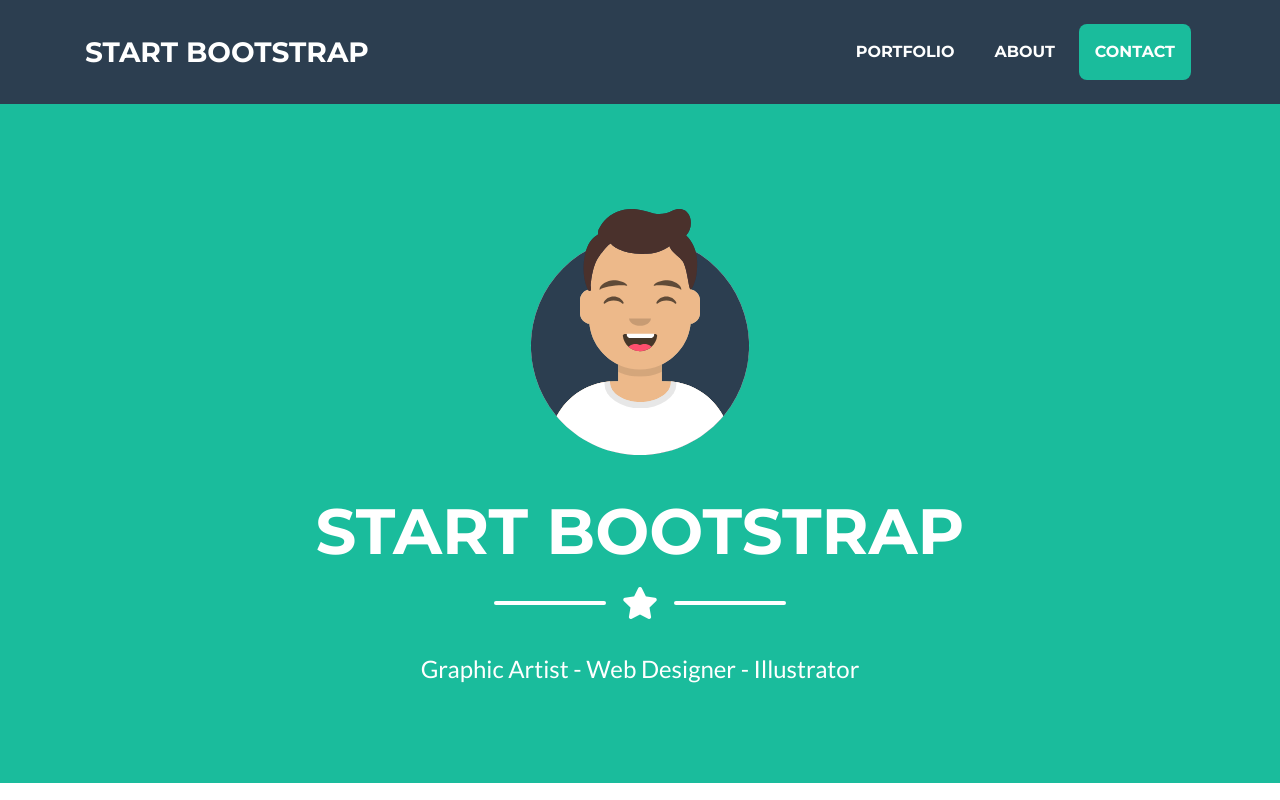
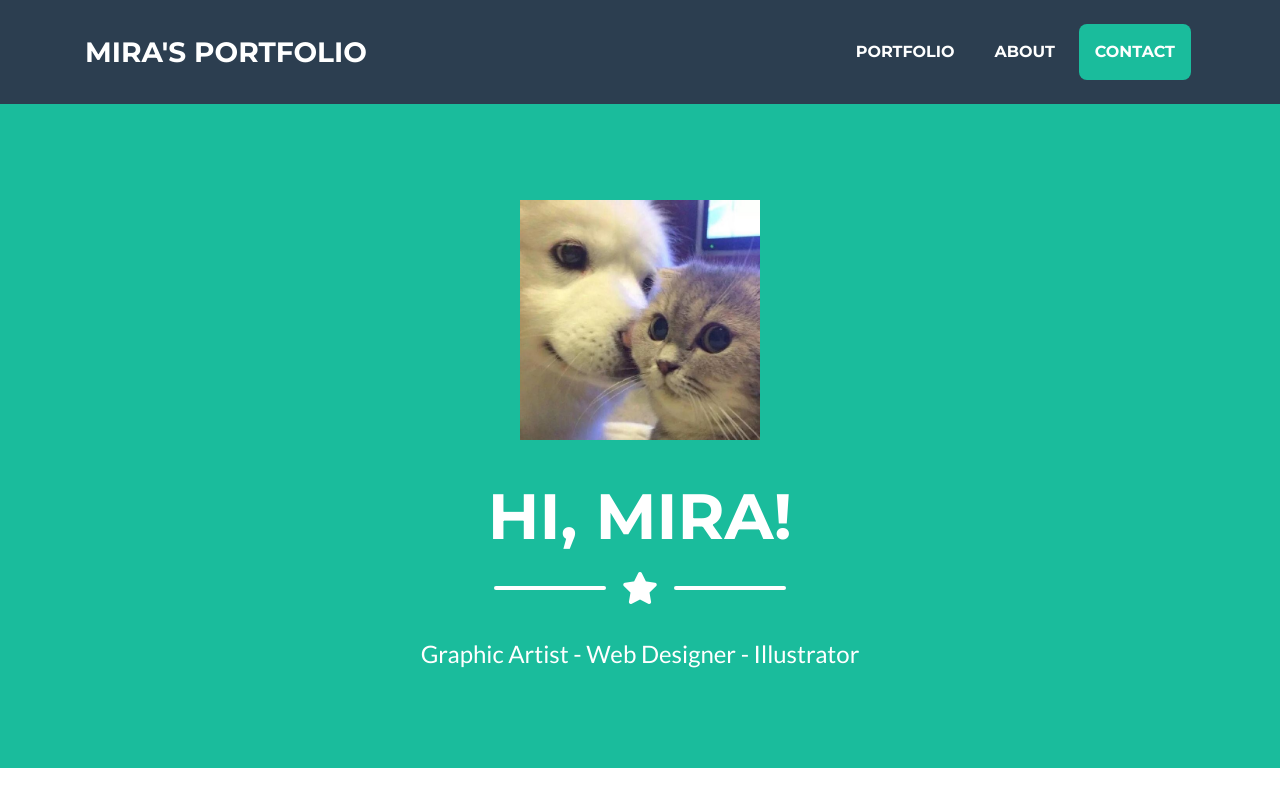
Before and after one commit to shuaizhu1/testsite, a website with bundled scripts: page index.html in a window 1280 px wide. Shown: the top 800 px of the page. Built offline with nearby package versions, Linux system fonts and the light colour scheme.

Commit message:
first change

```diff
--- a/index.html
+++ b/index.html
@@ -25,7 +25,7 @@
   <!-- Navigation -->
   <nav class="navbar navbar-expand-lg bg-secondary text-uppercase fixed-top" id="mainNav">
     <div class="container">
-      <a class="navbar-brand js-scroll-trigger" href="#page-top">Start Bootstrap</a>
+      <a class="navbar-brand js-scroll-trigger" href="#page-top">Mira's Portfolio</a>
       <button class="navbar-toggler navbar-toggler-right text-uppercase font-weight-bold bg-primary text-white rounded" type="button" data-toggle="collapse" data-target="#navbarResponsive" aria-controls="navbarResponsive" aria-expanded="false" aria-label="Toggle navigation">
         Menu
         <i class="fas fa-bars"></i>
@@ -51,10 +51,10 @@
     <div class="container d-flex align-items-center flex-column">
 
       <!-- Masthead Avatar Image -->
-      <img class="masthead-avatar mb-5" src="img/avataaars.svg" alt="">
+      <img class="masthead-avatar mb-5" src="img/cutecat.jpg" alt="">
 
       <!-- Masthead Heading -->
-      <h1 class="masthead-heading text-uppercase mb-0">Start Bootstrap</h1>
+      <h1 class="masthead-heading text-uppercase mb-0">Hi, Mira!</h1>
 
       <!-- Icon Divider -->
       <div class="divider-custom divider-light">
```
Also changed, not shown: img/cutecat.jpg (added).
